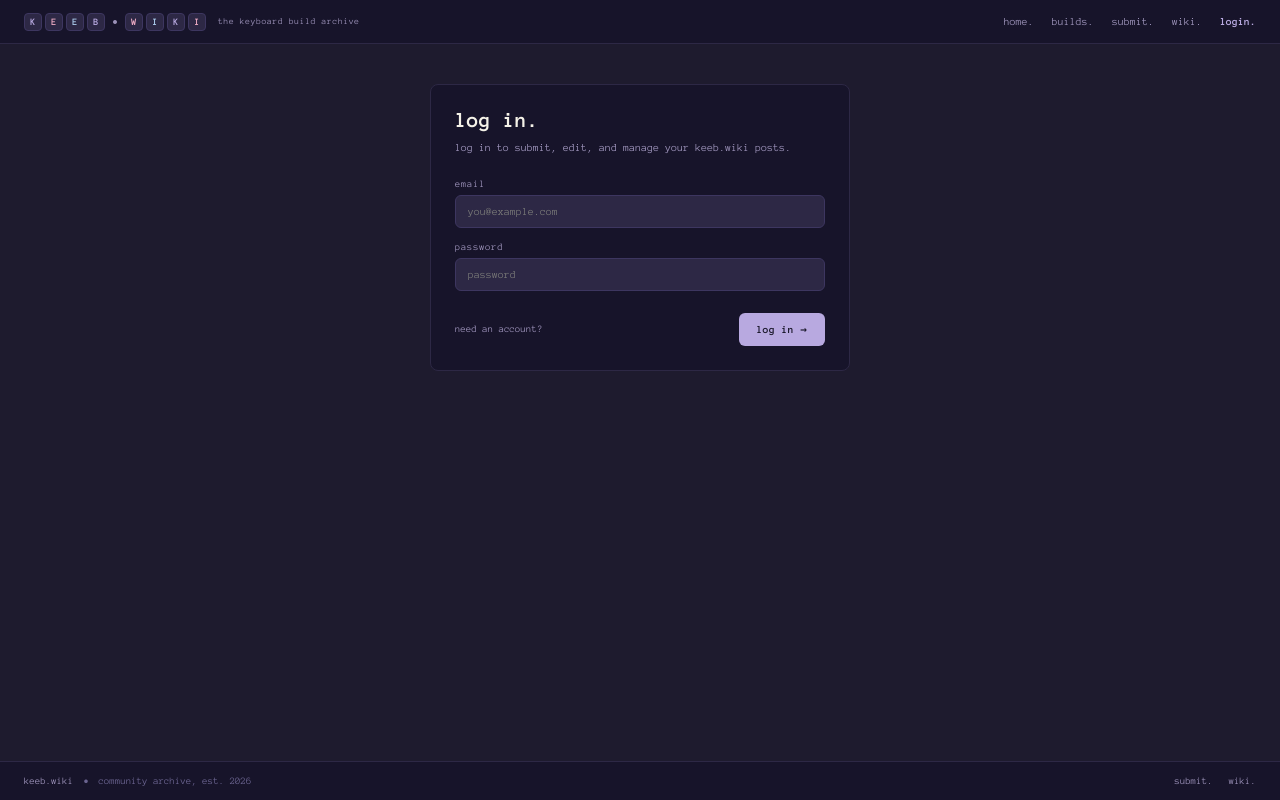
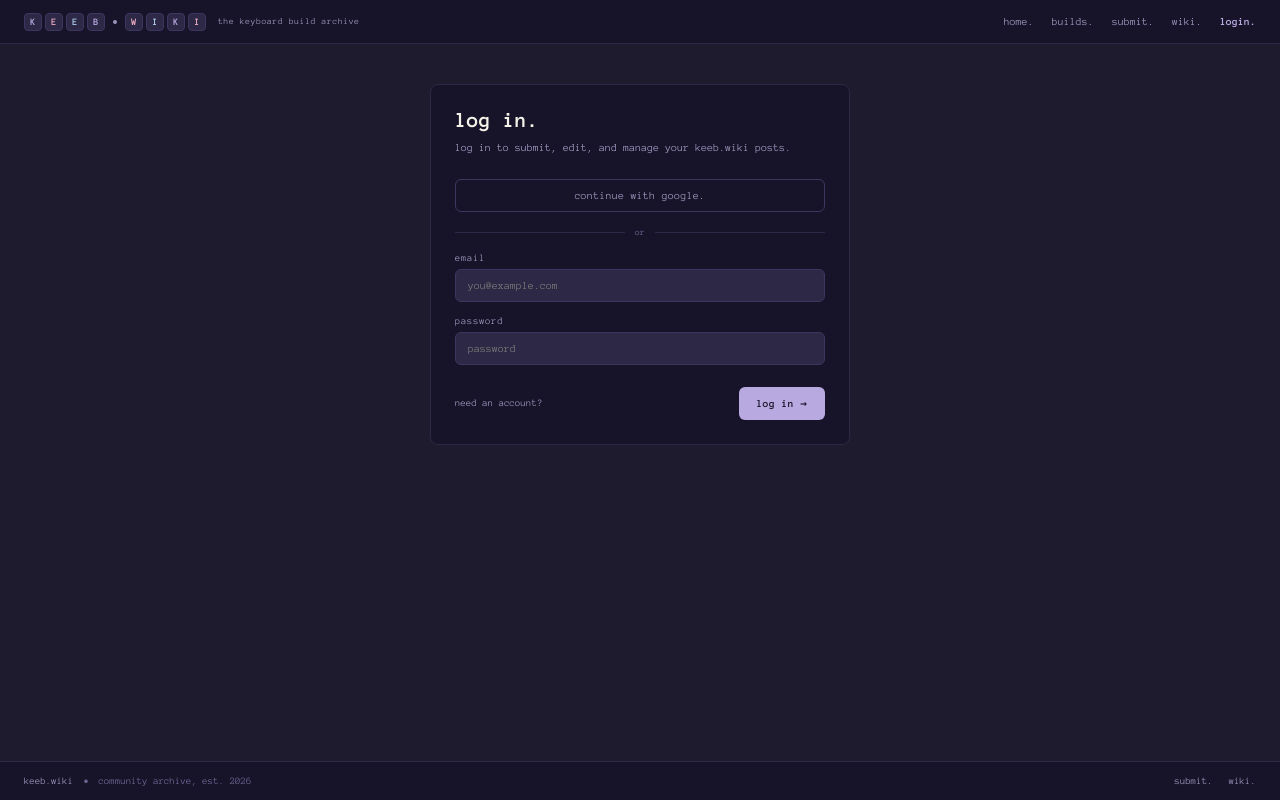
Before and after one commit to bytw12ve/keeb-wiki, a React (Vite) app: page /login in a window 1280 px wide. Built offline with nearby package versions, Linux system fonts and the light colour scheme.

Commit message:
Continued Phase 2.1 with the next code-actionable piece: Google OAuth

```diff
--- a/src/lib/auth.jsx
+++ b/src/lib/auth.jsx
@@ -6,6 +6,22 @@ const AuthContext = createContext(null)
 
 function defaultUsername(email) {
   return String(email || '').split('@')[0].toLowerCase().replace(/[^a-z0-9_]+/g, '_').replace(/^_|_$/g, '').slice(0, 24)
+}
+
+function fallbackUsername(user) {
+  const base = defaultUsername(user?.user_metadata?.username || user?.email || user?.id || 'member')
+  if (base.length >= 3) return base
+  return `member_${String(user?.id || '').replace(/-/g, '').slice(0, 8) || 'user'}`
+}
+
+async function createFallbackProfile(user) {
+  const base = fallbackUsername(user)
+  const first = await upsertProfile({ id: user.id, username: base })
+  if (!first.error) return first.data || null
+  const suffix = String(user.id || '').replace(/-/g, '').slice(0, 6)
+  const username = `${base.slice(0, Math.max(3, 23 - suffix.length))}_${suffix}`.slice(0, 24)
+  const retry = await upsertProfile({ id: user.id, username })
+  return retry.data || null
 }
 
 export function AuthProvider({ children }) {
@@ -24,20 +40,32 @@ export function AuthProvider({ children }) {
     return data
   }
 
+  const ensureProfile = async (currentUser = user) => {
+    if (!currentUser) {
+      setProfile(null)
+      return null
+    }
+    const existing = await refreshProfile(currentUser)
+    if (existing) return existing
+    const created = await createFallbackProfile(currentUser)
+    setProfile(created)
+    return created
+  }
+
   useEffect(() => {
     let active = true
     supabase.auth.getSession().then(async ({ data }) => {
       if (!active) return
       setSession(data.session || null)
       setUser(data.session?.user || null)
-      if (data.session?.user) await refreshProfile(data.session.user)
+      if (data.session?.user) await ensureProfile(data.session.user)
       setLoading(false)
     })
 
     const { data: listener } = supabase.auth.onAuthStateChange((_event, nextSession) => {
       setSession(nextSession || null)
       setUser(nextSession?.user || null)
-      if (nextSession?.user) refreshProfile(nextSession.user)
+      if (nextSession?.user) ensureProfile(nextSession.user)
       else setProfile(null)
       setLoading(false)
     })
@@ -72,16 +100,15 @@ export function AuthProvider({ children }) {
     if (result.data.session) setSession(result.data.session)
     if (result.data.user) {
       setUser(result.data.user)
-      let nextProfile = await refreshProfile(result.data.user)
-      if (!nextProfile) {
-        const fallbackUsername = result.data.user.user_metadata?.username || defaultUsername(result.data.user.email)
-        const { data } = await upsertProfile({ id: result.data.user.id, username: fallbackUsername })
-        nextProfile = data || null
-        setProfile(nextProfile)
-      }
+      await ensureProfile(result.data.user)
     }
     return result
   }
+
+  const signInWithGoogle = (redirectPath = '/profile') => supabase.auth.signInWithOAuth({
+    provider: 'google',
+    options: { redirectTo: `${window.location.origin}${redirectPath}` },
+  })
 
   const signOut = async () => {
     const result = await supabase.auth.signOut()
@@ -98,6 +125,7 @@ export function AuthProvider({ children }) {
     loading,
     signUp,
     signIn,
+    signInWithGoogle,
     signOut,
     refreshProfile,
   }), [session, user, profile, loading])
--- a/src/pages/LoginPage.jsx
+++ b/src/pages/LoginPage.jsx
@@ -36,7 +36,7 @@ function TextInput({ value, onChange, type = 'text', placeholder }) {
 }
 
 export default function LoginPage() {
-  const { user, signIn, signUp } = useAuth()
+  const { user, signIn, signUp, signInWithGoogle } = useAuth()
   const navigate = useNavigate()
   const location = useLocation()
   const [mode, setMode] = useState('login')
@@ -47,6 +47,7 @@ export default function LoginPage() {
   const [message, setMessage] = useState('')
   const [error, setError] = useState('')
   const from = location.state?.from || '/profile'
+  const authRedirectPath = String(from || '').startsWith('/') ? from : '/profile'
 
   if (user) return <Navigate to={from} replace />
 
@@ -86,6 +87,16 @@ export default function LoginPage() {
     navigate(from, { replace: true })
   }
 
+  const handleGoogle = async () => {
+    if (submitting) return
+    setError('')
+    setMessage('')
+    setSubmitting(true)
+    const result = await signInWithGoogle(authRedirectPath)
+    setSubmitting(false)
+    if (result.error) setError(result.error.message || 'could not start google login.')
+  }
+
   return (
     <div style={{ background: KW.bg, minHeight: '100vh', display: 'flex', flexDirection: 'column' }}>
       <Nav />
@@ -98,6 +109,14 @@ export default function LoginPage() {
             {mode === 'signup'
               ? 'make a profile so your builds and articles belong to you. passwords need at least 8 characters.'
               : 'log in to submit, edit, and manage your keeb.wiki posts.'}
+          </div>
+          <Button variant="secondary" onClick={handleGoogle} disabled={submitting} style={{ width: '100%', marginBottom: 16 }}>
+            continue with google.
+          </Button>
+          <div style={{ display: 'flex', alignItems: 'center', gap: 10, marginBottom: 16 }}>
+            <div style={{ height: 1, background: KW.border, flex: 1 }} />
+            <span style={{ font: '400 9px var(--kw-mono)', color: KW.text4 }}>or</span>
+            <div style={{ height: 1, background: KW.border, flex: 1 }} />
           </div>
           <div style={{ display: 'flex', flexDirection: 'column', gap: 14 }}>
             {mode === 'signup' && (
```
Also changed, not shown: 2 other files (tests, documents, lock files or other folders).
